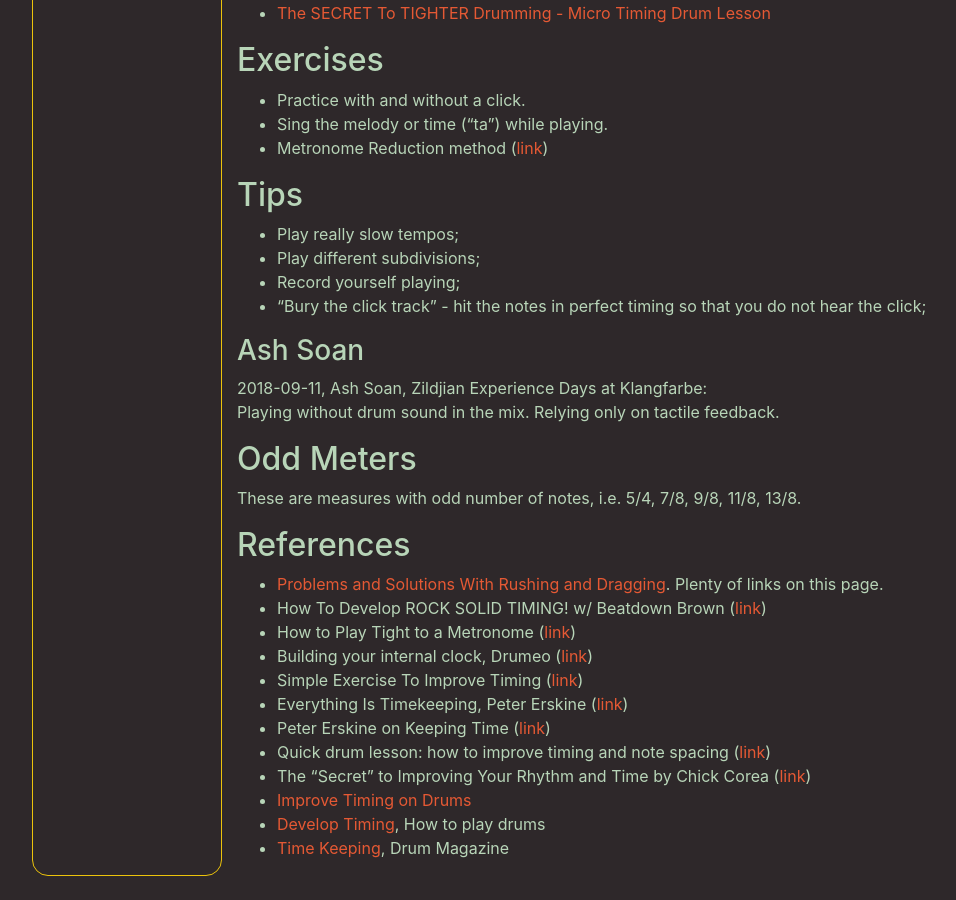
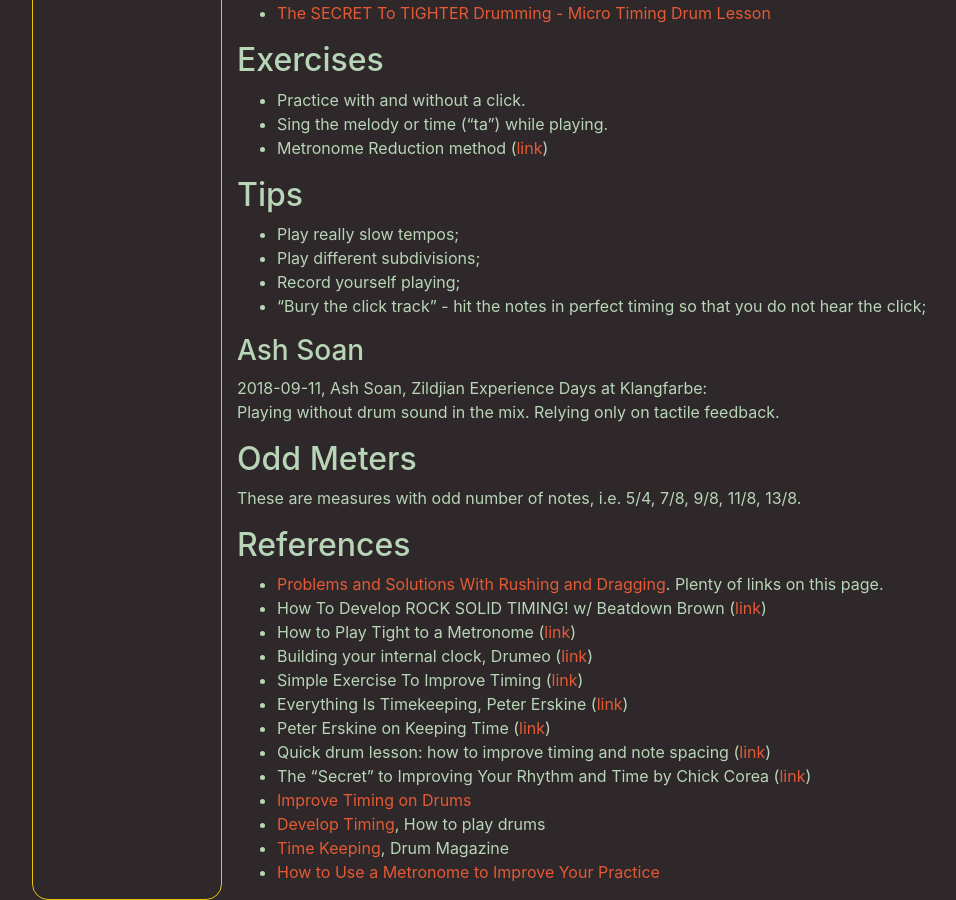
Before and after one commit to MisterY/music-site, a Jekyll site: the page built from drums/time.md, in a window 1280 px wide and 900 px high, scrolled down 1034 px. Shown: the whole window, without its empty margins (38-994 px from the left). Built offline with Jekyll 4.4.1, drawn with Linux system fonts in a browser that asks for light colours; nearby versions of some CDN libraries; our own code applies the rules of GitHub Pages for plain Markdown files; before the commit the page ends 1910 px from its top, so only the background shows below that.

Commit message:
good article on metronome practice

```diff
--- a/drums/time.md
+++ b/drums/time.md
@@ -83,3 +83,4 @@ These are measures with odd number of notes, i.e. 5/4, 7/8, 9/8, 11/8, 13/8.
 - [Improve Timing on Drums](https://www.drummingbasics.com/improve-timing-on-drums/)
 - [Develop Timing](https://howtoplaydrums.com/develop-timing/), How to play drums
 - [Time Keeping](http://drummagazine.com/how-to-practice-drums-like-a-pro/), Drum Magazine
+- [How to Use a Metronome to Improve Your Practice](http://www.stetina.com/lessons/metronome.html)
```
